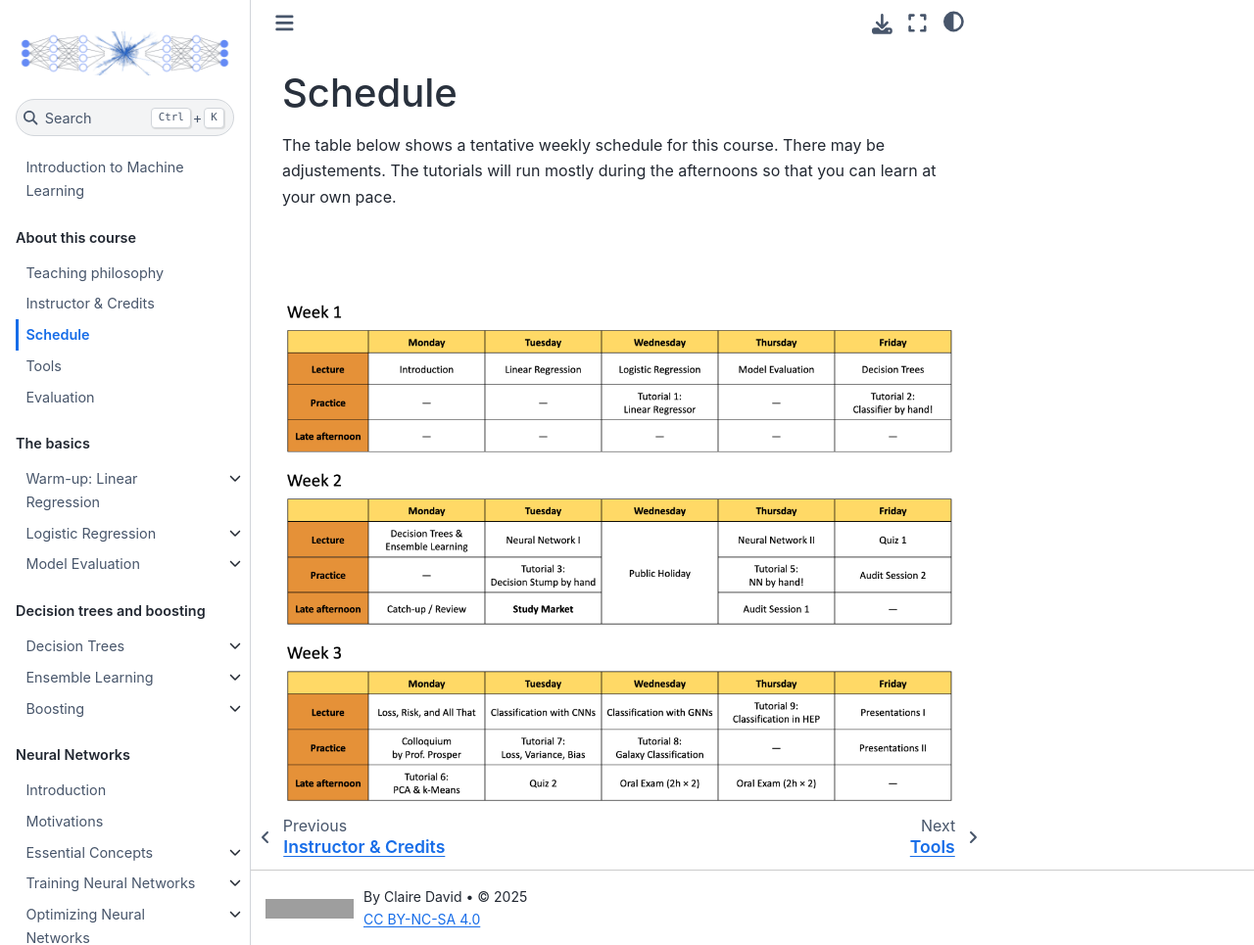
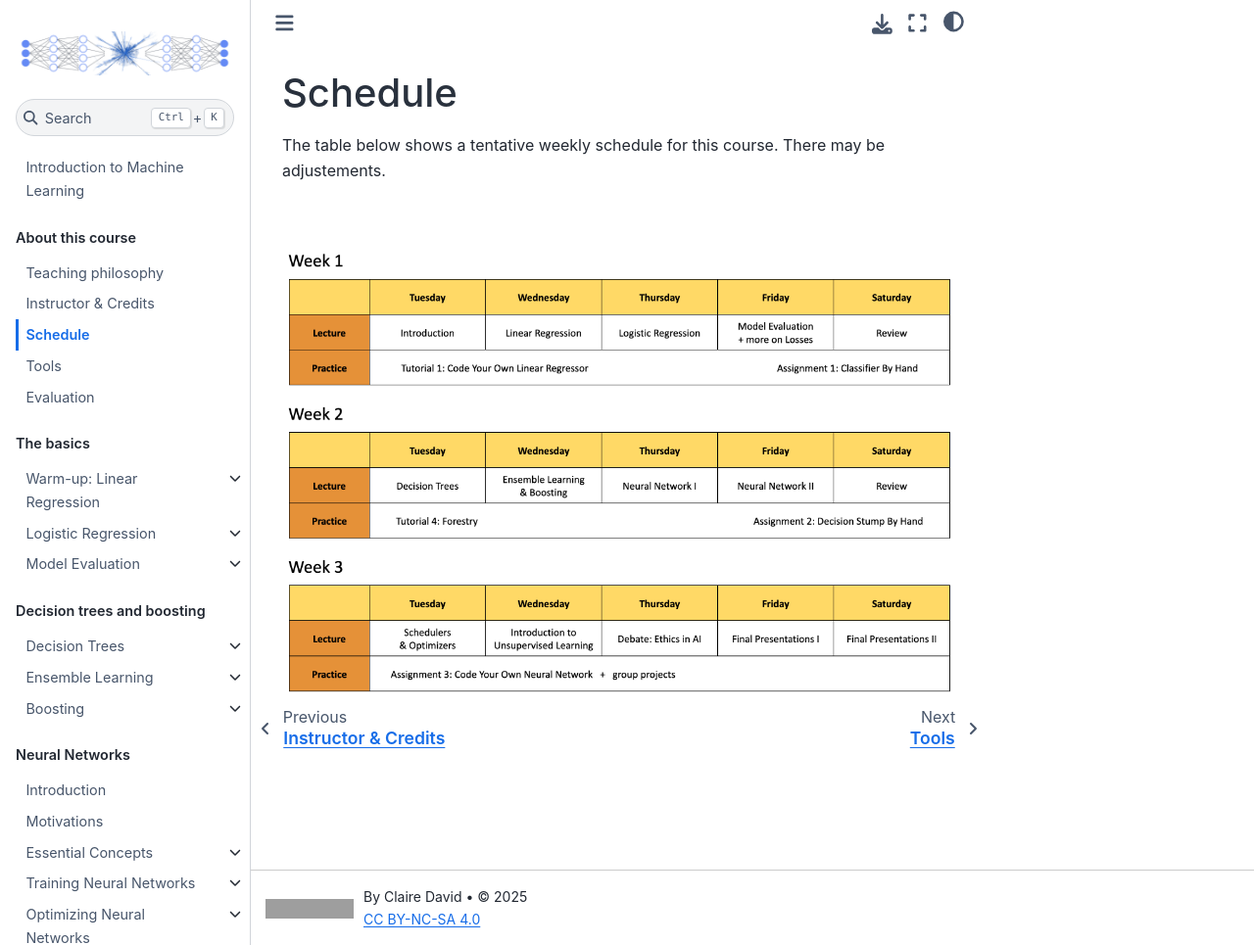
Before and after one commit to clairedavid/intro_to_ml, a Jupyter Book: the page built from about/schedule.md, in a window 1280 px wide and 965 px high. Shown: the whole window at 98% size. Built offline with Jupyter Book 1.0.4 settings and Sphinx 7.4.7 and the Sphinx Book theme 1.1.4, drawn with Linux system fonts in a browser that asks for light colours; grey boxes are pictures that could not be loaded.

Commit message:
Schedule Cameroon 2025

````diff
--- a/about/schedule.md
+++ b/about/schedule.md
@@ -1,11 +1,10 @@
 # Schedule
 
-The table below shows a tentative weekly schedule for this course. There may be adjustements. The tutorials will run mostly during the afternoons so that you can learn at your own pace.
+The table below shows a tentative weekly schedule for this course. There may be adjustements.
 
 &nbsp;
-&nbsp;
 
-```{image} ../images/schedule_ml_aims-sa-2025.png
+```{image} ../images/schedule_ml_aims-ca-2025.png
 :alt: SCHEDULE
 :width: 100%
 :align: center
````
Also changed, not shown: images/schedule_ml_aims-ca-2025.png (added).
